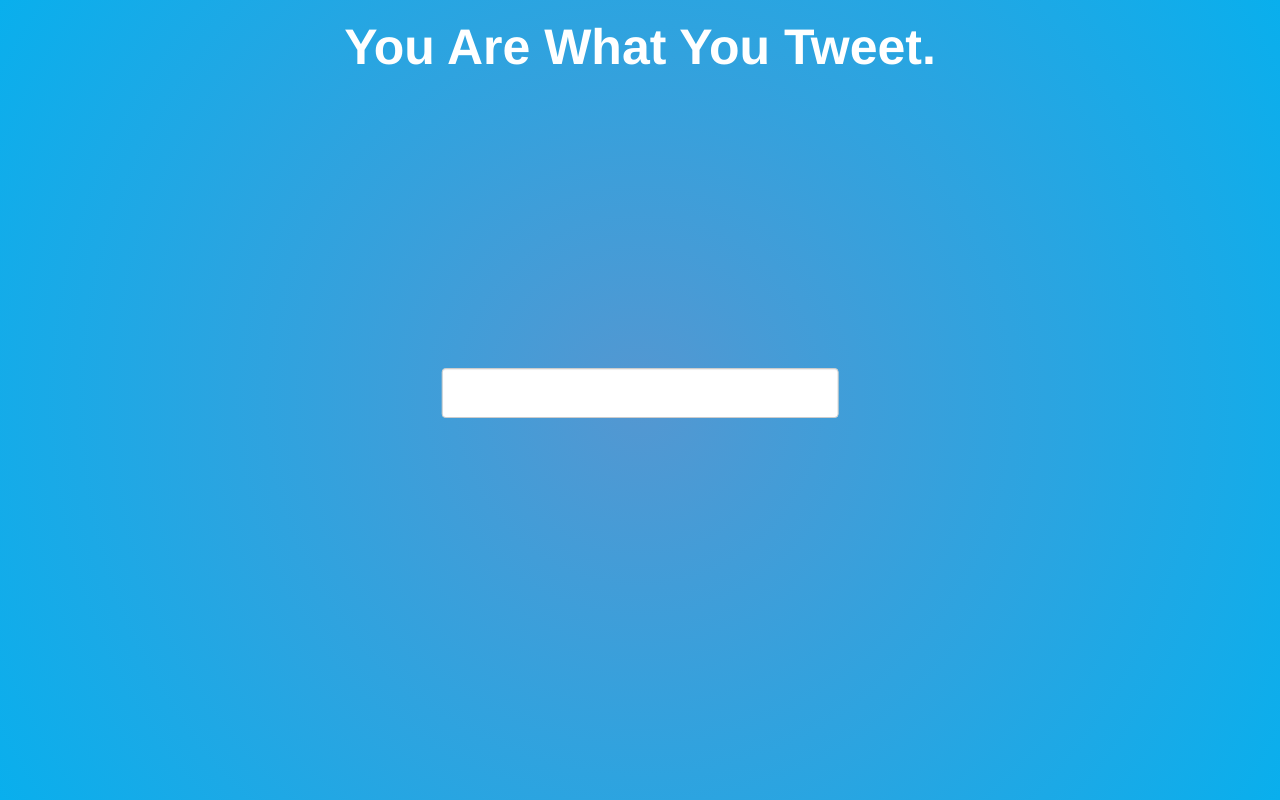
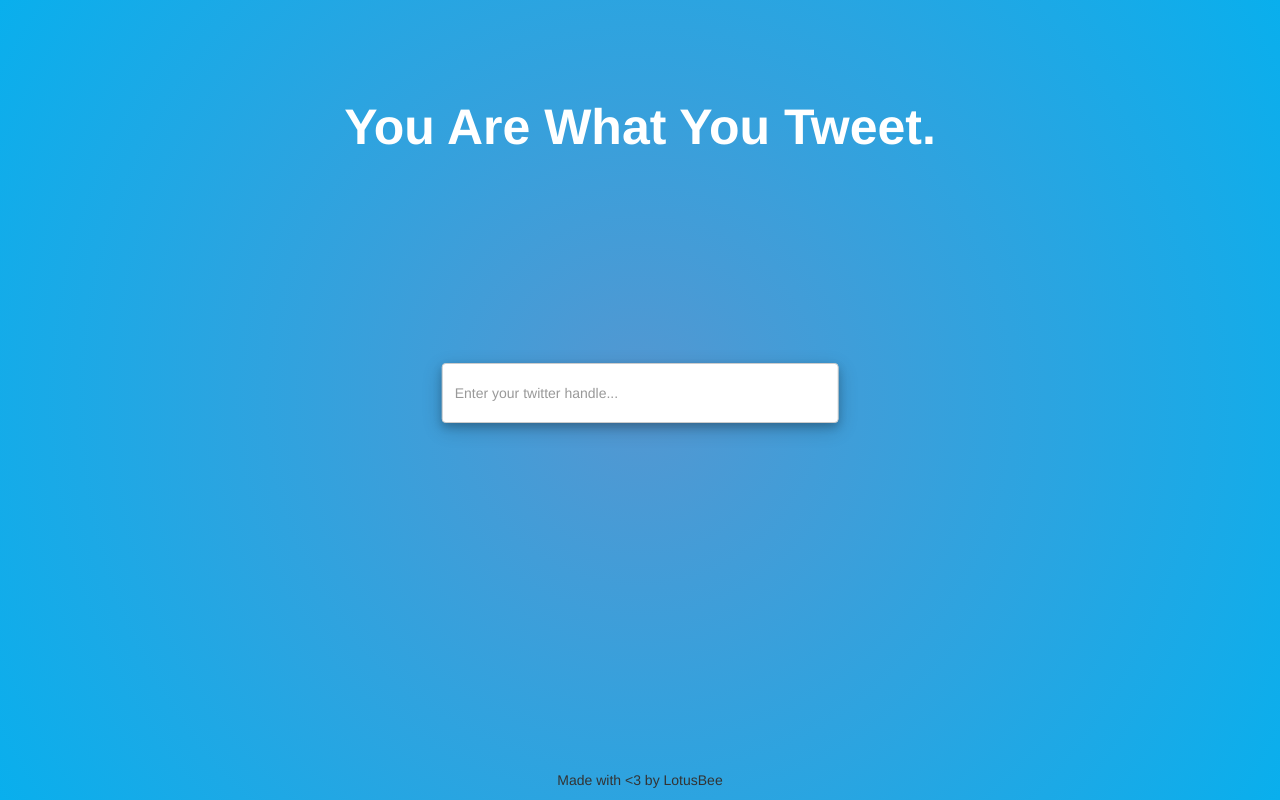
Before and after one commit to Shoshin23/FTT, a Flask app: page / in a window 1280 px wide. Run offline with Flask 2, Linux system fonts and the light colour scheme; some libraries are stand-ins or nearby versions.

Commit message:
60% of the homepage ready. Bootstrap is becoming accessible.

```diff
--- a/templates/index.html
+++ b/templates/index.html
@@ -19,15 +19,21 @@
 
 	<div class="row row-centered">
 	    <div class="col-md-12">
-		<h1> You Are What You Tweet.</h1>
+		<h1 class="title-style"> You Are What You Tweet.</h1>
 		</div>
 		<div id = "top-buffer" class="center-block col-md-4" style="float:none;">
 		<form action="/result" method="POST">
-    <input type="text" name="twitter-handle" class="form-control input-field" id="twitter">
+    <input placeholder = "Enter your twitter handle..." type="text" name="twitter-handle" class="form-control input-field shadow" id="twitter">
+    </form>
   </div>
 
-		</div>
-		</div>
+
+  </div>
+
+	</div>
+	<footer class="footer">
+	<div class="containter">
+	<p>Made with <3 by LotusBee </p>
 	</div>
 
 </body>
--- a/templates/style.css
+++ b/templates/style.css
@@ -1,15 +1,19 @@
+@media (min-width: 0) and (max-width: 640px) {
+    body h1 {
+    	color:white; font-weight:900; font-size: 30px;
+}
+body .input-field {
+	width: 250px;
+    }
+}
+
+
+
+
+
 body {
 	background:radial-gradient(circle, #5497D1,#09AFED);
 
-}
-
-@media (max-width: 320px) {
-	h1{
-	color:white; font-weight:400; font-size: 30px;
-}
-body {
-        background-color: green;
-    }
 }
 * {
     box-sizing: border-box;
@@ -18,9 +22,6 @@ h1{
 	color:white; font-weight:900; font-size: 50px;
 }
 
-#title-block {
-	color:white; font-weight:900; font-size: 60px;
-}
 
 .center-block {
   display: block;
@@ -40,12 +41,24 @@ h1{
     transform: translate(-50%, -50%);
 
 }
+.title-style{
+	margin-top: 100;
+}
 
 .input-field{
 
-height:50px
+height:60px;
+box-shadow: 0 4px 8px 0 rgba(0, 0, 0, 0.2), 0 6px 20px 0 rgba(0, 0, 0, 0.19);
+}
 
+.footer {
+  position: absolute;
+  bottom: 0;
+  width: 100%;
+  text-align: center;
 }
+
+
 
 .element {
   .center-block();
```
